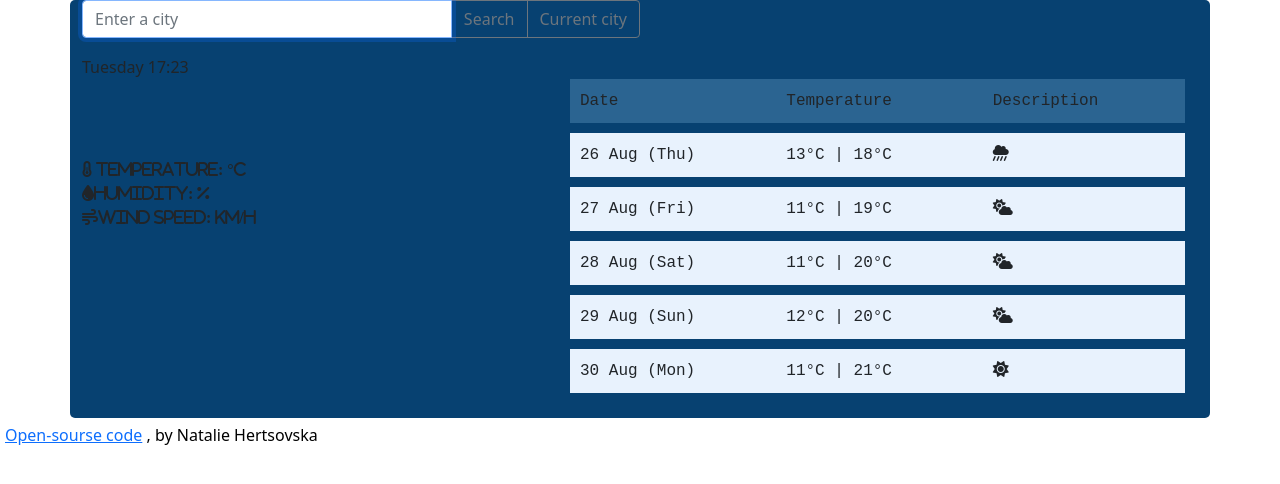
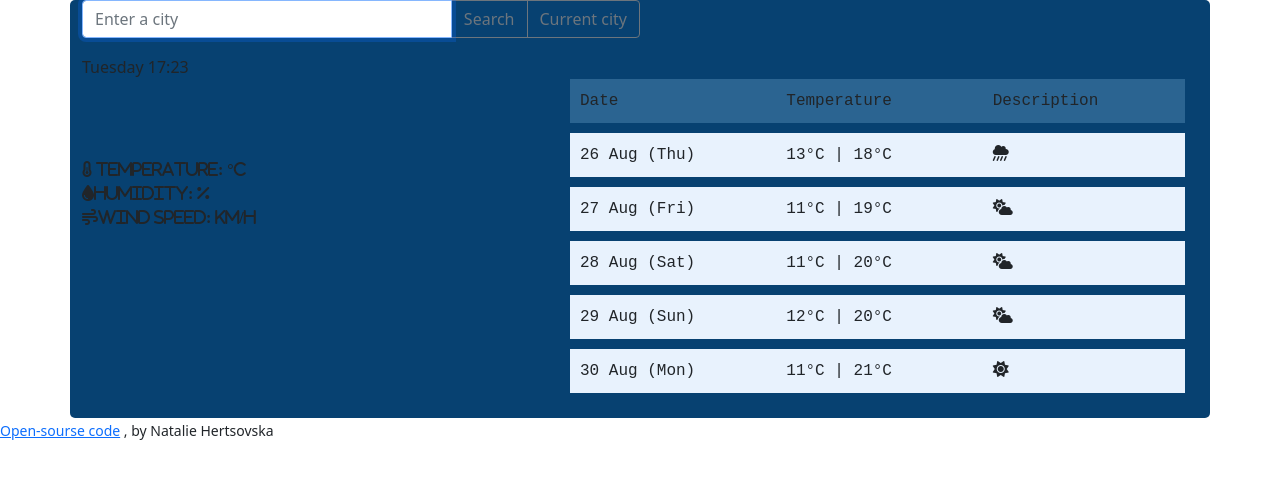
Before and after one commit to NatMorrigan/SheCodes-WeatherApp-Project, a website built with Parcel: page index.html in a window 1280 px wide. Built offline with nearby package versions, Linux system fonts and the light colour scheme; no server answers.

Commit message:
changed footer to small

```diff
--- a/index.html
+++ b/index.html
@@ -147,10 +147,10 @@
         </div>
       </div>
     </div>
-    <footer>
+    <small>
       <a href="https://github.com/NatMorrigan/SheCodes-WeatherApp-Project" target="blank">Open-sourse code</a>
       , by Natalie Hertsovska
-    </footer>
+    </small>
     <script src="src/index.js"></script>
   </body>
 </html>
```
